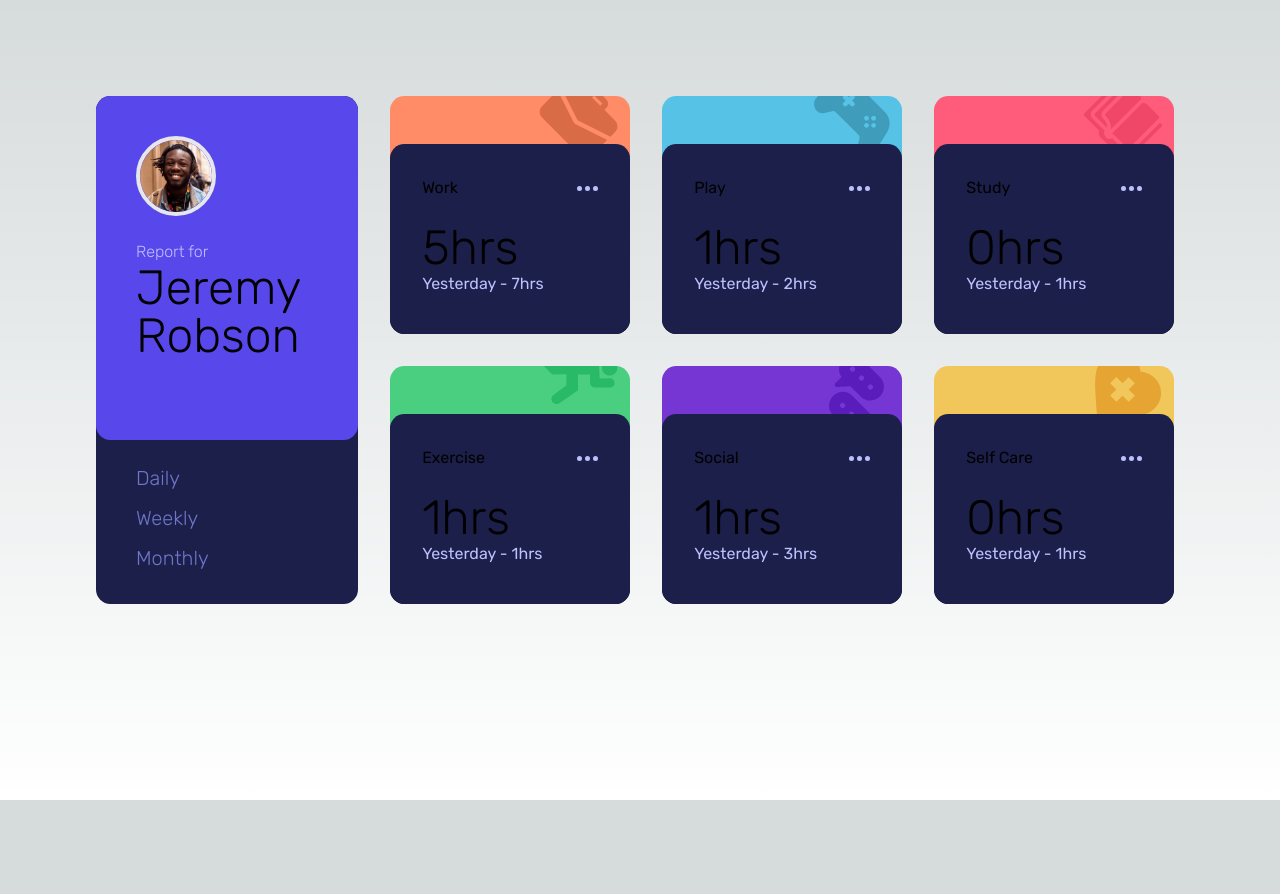
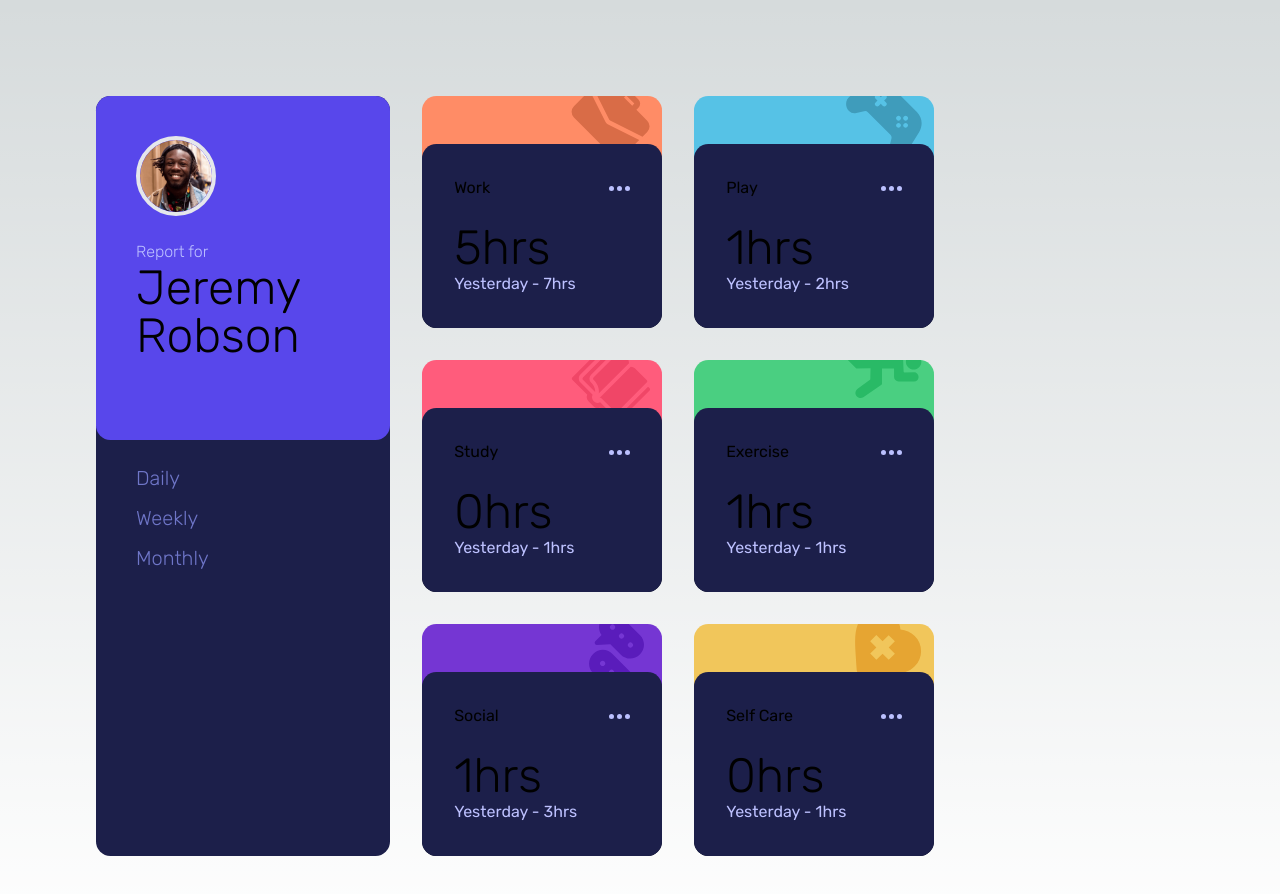
Before and after one commit to wellmota/time-tracking-dashboard, a Next.js app: page /dashboard in a window 1280 px wide. Shown: the top 894 px of the page. Before the commit the page ends 800 px from the top, so only its background shows below. Built offline with nearby package versions, Linux system fonts and the light colour scheme; data requests are answered from the project's data file.

Commit message:
fixing css, adding comments, minor adjustments for loading styles

```diff
--- a/src/app/components/cards/layout/CardContent.jsx
+++ b/src/app/components/cards/layout/CardContent.jsx
@@ -2,7 +2,7 @@ export default function CardContent({ children }) {
   return (
     <div
       className="transition ease-in-out delay-150
-     hover:bg-mediumDesaturatedBlue flex flex-col p-8 gap-6 flex-grow rounded-t-lg bg-neutralDarkBlue"
+     hover:bg-mediumDesaturatedBlue flex flex-col p-8 gap-6 flex-grow rounded-t-lg bg-neutralDarkBlue "
     >
       {children}
     </div>
--- a/src/app/components/layout/Colum.jsx
+++ b/src/app/components/layout/Colum.jsx
@@ -1,3 +1,3 @@
 export function Colum({ children }) {
-  return <div className="flex flex-row flex-wrap gap-8">{children}</div>;
+  return <div className="container mx-auto flex flex-row w-fit flex-wrap gap-8">{children}</div>;
 }
--- a/src/app/components/layout/Container.jsx
+++ b/src/app/components/layout/Container.jsx
@@ -1,6 +1,6 @@
 export function Container({ children }) {
   return (
-    <div className="flex flex-col sm:flex-row gap-8 max-w-[1200px]">
+    <div className="container mx-auto flex justify-center content-center flex-col sm:flex-row gap-8 w-fit max-w-[1240px]">
       {children}
     </div>
   );
--- a/src/app/components/navigation/LoadingSpinner.jsx
+++ b/src/app/components/navigation/LoadingSpinner.jsx
@@ -1,10 +1,14 @@
 export const LoadingSpinner = () => {
   return (
     <div className="flex justify-center items-center min-h-20">
-      <div className="relative w-16 h-16">
+      <div className="relative w-16 h-16 animate-bounce ">
         <div
-          className="absolute top-0 left-0 w-full h-full rounded-full animate-ping"
-          style={{ background: "linear-gradient(45deg, #4CAF50, #2196F3)" }}
+          className="absolute top-0 left-0 w-full h-full rounded-full  animate-pulse "
+          style={{ background: "linear-gradient(45deg, #5746EA, #081FEF)" }}
+        ></div>
+        <div
+          className="absolute top-0 left-0 w-full h-full rounded-full animate-ping ease-in-out "
+          style={{ background: "linear-gradient(45deg, #5746EA, #081FEF)" }}
         ></div>
       </div>
     </div>
--- a/src/app/dashboard/page.jsx
+++ b/src/app/dashboard/page.jsx
@@ -7,7 +7,7 @@ import { TimeTrackCard } from "@/components/cards/TimeTrackCard";
 import { LoadingSpinner } from "@/components/navigation/LoadingSpinner";
 
 export default function Dashboard() {
-  const [loading, setLoading] = useState(true); // Estado de carregamento
+  const [loading, setLoading] = useState(true); // State for loading
   const [timeEntries, setTimeEntries] = useState([]);
   const [selectedFilter, setSelectedFilter] = useState("daily");
 
@@ -16,7 +16,7 @@ export default function Dashboard() {
       const response = await fetch("http://localhost:9000/dashboard");
       const data = await response.json();
       setTimeEntries(data);
-      setLoading(false); // Marca o carregamento como completo após receber os dados
+      setLoading(false); // Set loading as complete after api fetch
     };
 
     fetchData();
@@ -27,12 +27,12 @@ export default function Dashboard() {
   };
 
   return (
-    <main className="flex min-h-screen flex-col items-center justify-between p-4 md:p-24 h-full">
+    <main className="flex min-h-screen flex-col justify-center p-4 md:p-24">
       <Container>
         {loading ? (
-          <LoadingSpinner /> // Mostra o spinner de carregamento se loading for true
+          <LoadingSpinner /> // Show loading while loading state is true
         ) : (
-          // Mostra o conteúdo normal se loading for false
+          // show content after loading
           <>
             <ProfileCard onFilterSelect={handleFilterSelect} />
             <Colum>
```
